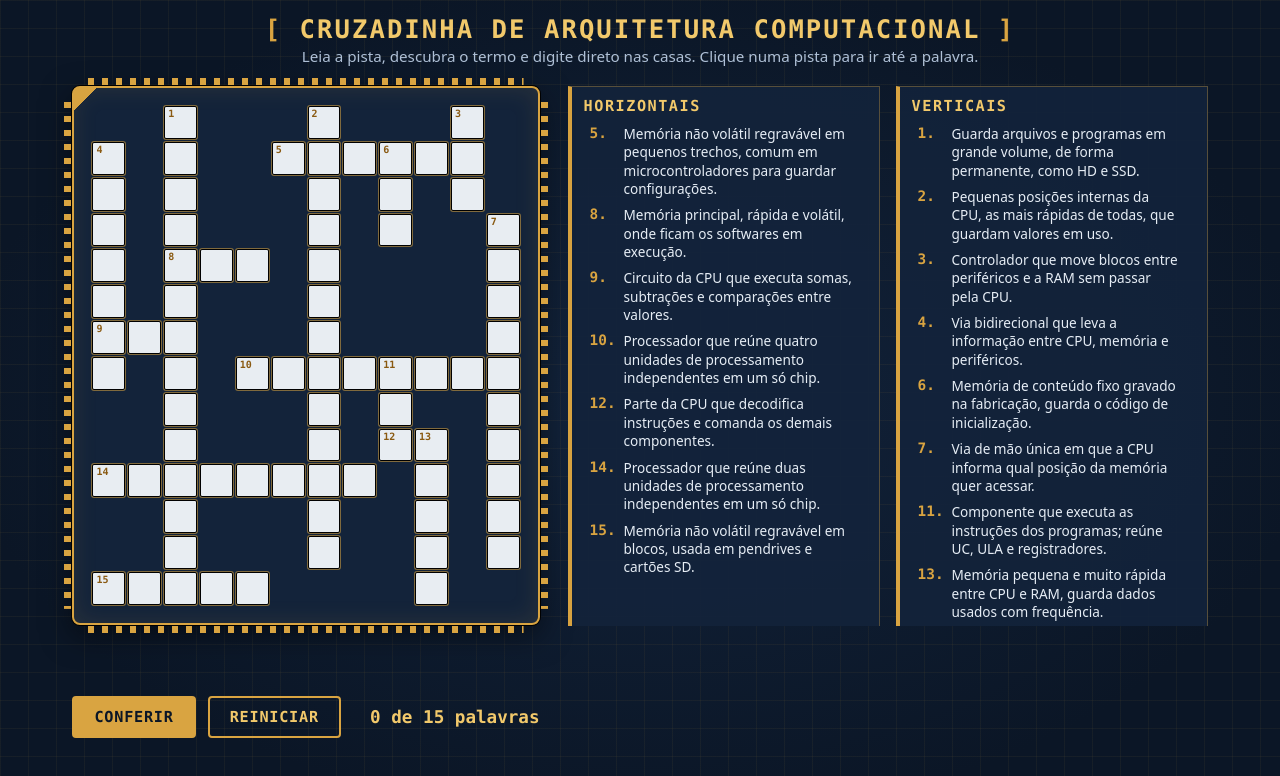
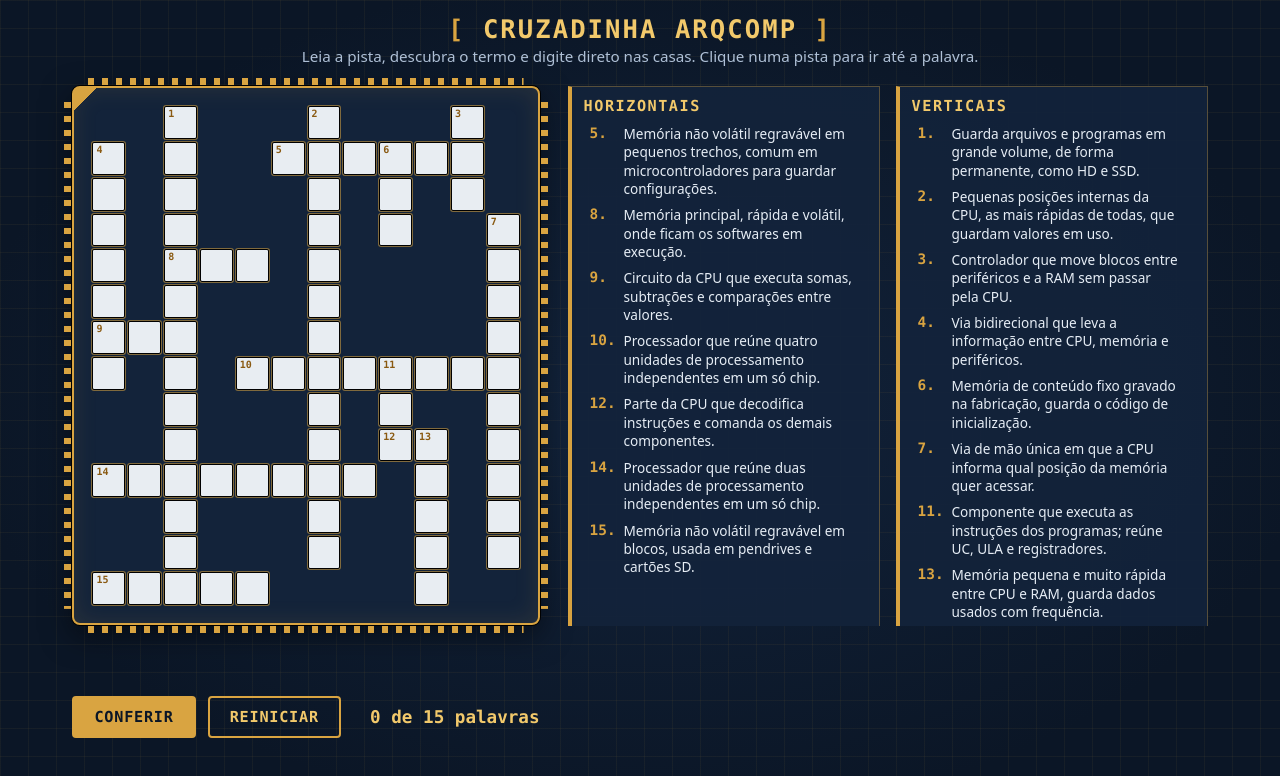
Before and after one commit to vinimendesdev/AtividadeAvaliativaARQCOMP, a plain HTML site: page arqcomp/index.html in a window 1280 px wide. Drawn offline with Linux system fonts and the light colour scheme.

Commit message:
Atualização final antes do envio

```diff
--- a/arqcomp/index.html
+++ b/arqcomp/index.html
@@ -8,7 +8,7 @@
 </head>
 <body>
     <header class="topo">
-        <h1>Cruzadinha de Arquitetura Computacional</h1>
+        <h1>Cruzadinha ARQCOMP</h1>
         <p>Leia a pista, descubra o termo e digite direto nas casas. Clique numa pista para ir até a palavra.</p>
     </header>
 
```
